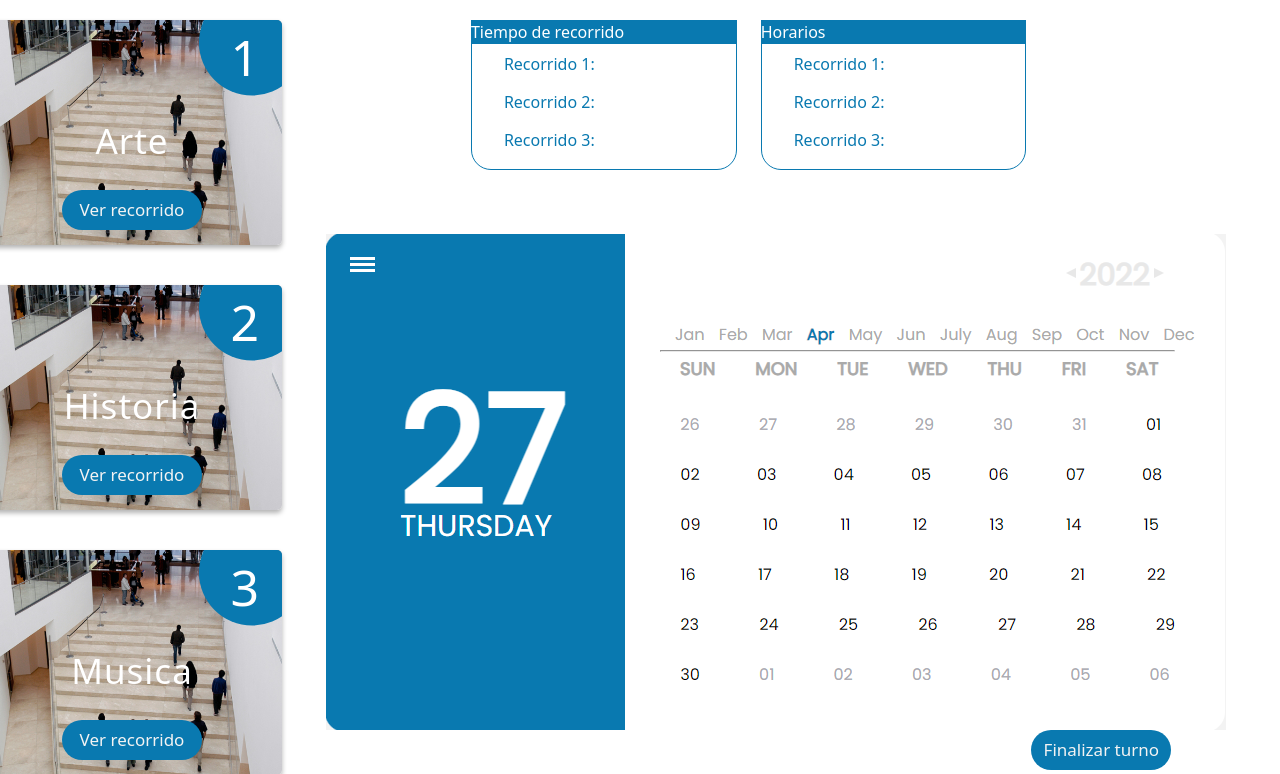
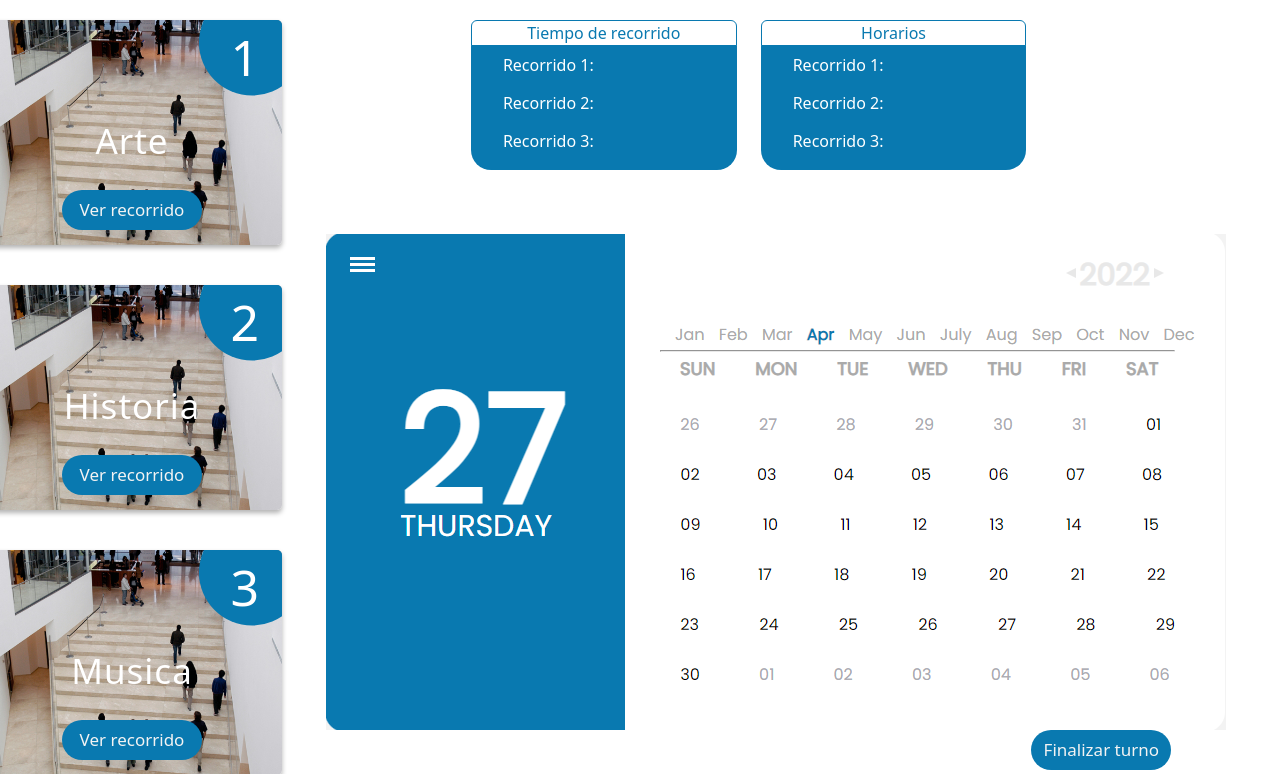
Before and after one commit to EscuelaTecnica32/Olimpiadas2022, a PHP site: page /turnos.html in a window 1280 px wide. Shown: the part 86-860 px from the top of the page. Run offline with PHP 8.4, Linux system fonts and the light colour scheme; some libraries are stand-ins or nearby versions.

Commit message:
cambio de tarjetas

```diff
--- a/olimpiadas/assets/estilos/styleC.css
+++ b/olimpiadas/assets/estilos/styleC.css
@@ -27,17 +27,21 @@ dl, ol, ul {
 }
 .bordel{
 	list-style: none;
-	border: solid 1px #0979b0;
+	background-color: #0979b0;
 	padding-bottom: 10px;
 }
 .m{
 	padding: 7px 0px;
+	color:white;
 }
 .color_turnos{
-    background-color: #0979b0;
+    background-color: white;
 	position: relative;
 	top: 20px;
-	color: white;
+	color: #0979b0;
+	border: 1px solid;
+	border-top-left-radius: 6px;
+	border-top-right-radius: 6px;
 }
 .wrapper .header{
 	width: 100%;
--- a/olimpiadas/turnos.html
+++ b/olimpiadas/turnos.html
@@ -96,7 +96,7 @@
 
           <div class="card_item">
             <div class="card_inner">
-              <div class="role_name color_turnos">Tiempo de recorrido</div>
+              <div class="role_name color_turnos text-center">Tiempo de recorrido</div>
               <div class="film">
                 <ul class="bordel">
                   <li class="m">Recorrido 1:</li>
@@ -112,7 +112,7 @@
         <div class="col-4">
                 <div class="card_item">
                   <div class="card_inner">
-                    <div class="role_name color_turnos">Horarios</div>
+                    <div class="role_name color_turnos text-center">Horarios</div>
                     <div class="film">
                       <ul class="bordel">
                         <li class="m">Recorrido 1:</li>
```
